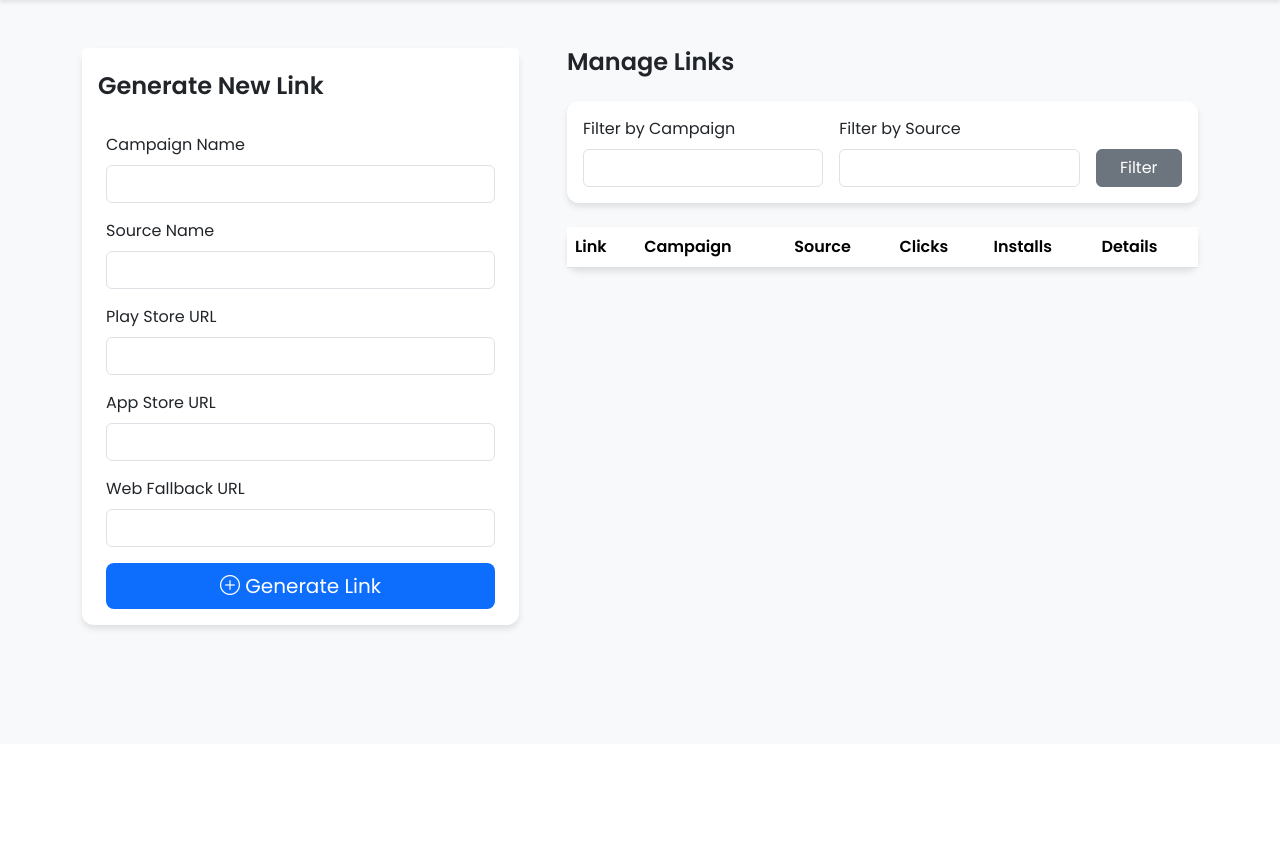
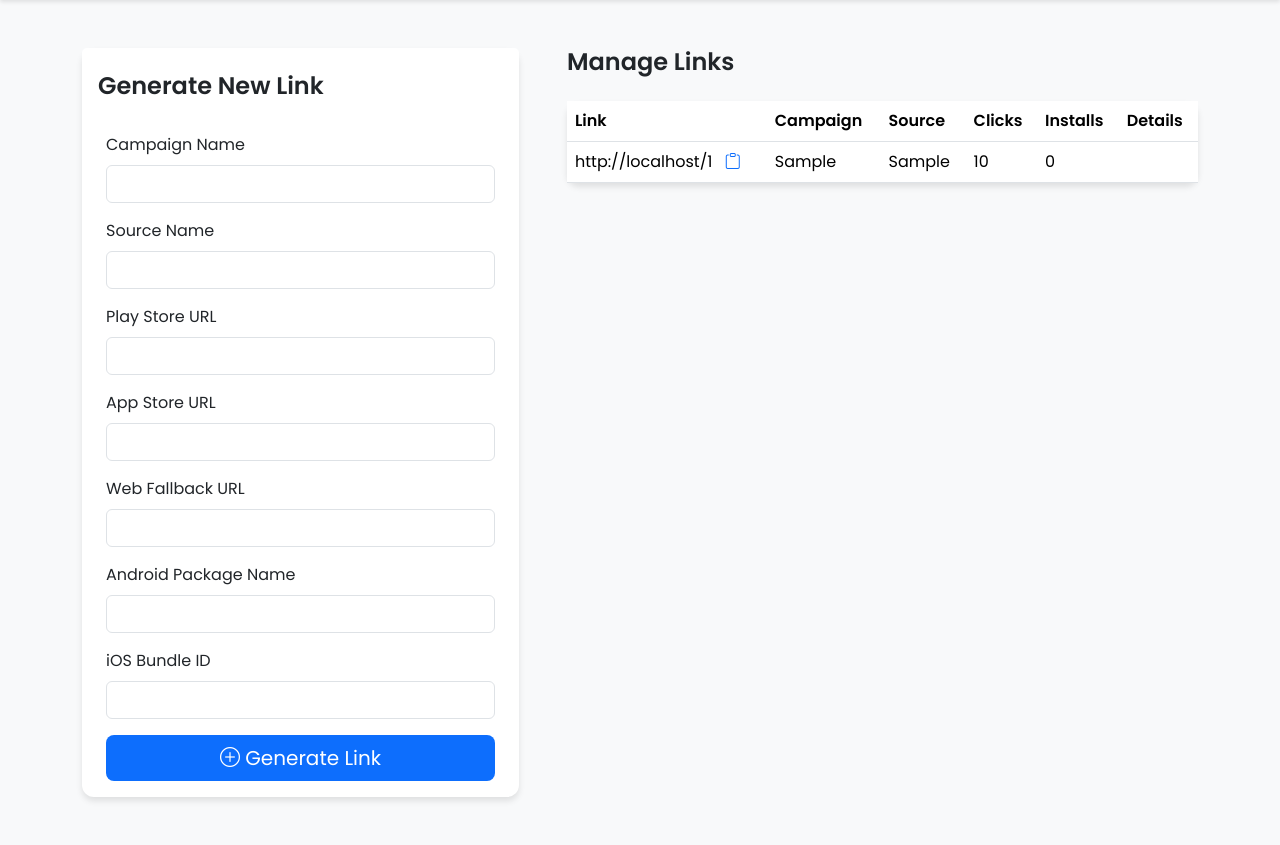
Before and after one commit to sumanth1905/Deeplink, a Flask app: page /admin in a window 1280 px wide. Shown: the part 56-901 px from the top of the page. Before the commit the page ends 687 px from the top, so only its background shows below. Run offline with Flask 3, Linux system fonts and the light colour scheme; tables that the repository leaves empty hold one stand-in row (values such as "Sample post"); lists and menus that the app fills with data are empty.

Commit message:
Add files via upload

```diff
--- a/app/templates/dashboard.html
+++ b/app/templates/dashboard.html
@@ -76,6 +76,15 @@
                                 <label for="web_url" class="form-label">Web Fallback URL</label>
                                 <input type="url" class="form-control" id="web_url" name="web_url" required>
                             </div>
+                            <div class="mb-3">
+                                <label for="package_name" class="form-label">Android Package Name</label>
+                                <input type="text" class="form-control" id="package_name" name="package_name" required>
+                            </div>
+                            <!-- Optionally for iOS -->
+                            <div class="mb-3">
+                                <label for="ios_bundle_id" class="form-label">iOS Bundle ID</label>
+                                <input type="text" class="form-control" id="ios_bundle_id" name="ios_bundle_id">
+                            </div>
                             <div class="d-grid">
                                 <button type="submit" class="btn btn-primary btn-lg"><i class="bi bi-plus-circle"></i> Generate Link</button>
                             </div>
@@ -87,25 +96,6 @@
             <!-- Manage Links Table -->
             <div class="col-lg-7">
                 <h4 class="fw-bold mb-4">Manage Links</h4>
-
-                <!-- Filter Form -->
-                <div class="card mb-4">
-                    <div class="card-body">
-                        <form method="GET" action="/admin" class="row g-3 align-items-end">
-                            <div class="col-md-5">
-                                <label for="campaign" class="form-label">Filter by Campaign</label>
-                                <input type="text" class="form-control" name="campaign" value="{{ campaign_filter }}">
-                            </div>
-                            <div class="col-md-5">
-                                <label for="source" class="form-label">Filter by Source</label>
-                                <input type="text" class="form-control" name="source" value="{{ source_filter }}">
-                            </div>
-                            <div class="col-md-2">
-                                <button type="submit" class="btn btn-secondary w-100">Filter</button>
-                            </div>
-                        </form>
-                    </div>
-                </div>
 
                 <div class="card">
                     <div class="card-body p-0">
@@ -122,7 +112,7 @@
                                     </tr>
                                 </thead>
                                 <tbody>
-                                    {% for click, install_count in clicks_with_stats %}
+                                    {% for click in clicks %}
                                     <tr>
                                         <td>
                                             <span id="link-{{ click.click_id }}">{{ request.host_url }}{{ click.click_id }}</span>
@@ -131,11 +121,10 @@
                                         <td>{{ click.campaign }}</td>
                                         <td>{{ click.source }}</td>
                                         <td>{{ click.total_clicks }}</td>
-                                        <td>{{ install_count }}</td>
                                         <td>
-                                            <a href="{{ url_for('main.admin_link_details', click_id=click.click_id) }}" class="btn btn-sm btn-outline-primary">
-                                                <i class="bi bi-eye"></i> View
-                                            </a>
+                                            {{ click.installs|length if click.installs is defined else 0 }}
+                                        </td>
+                                        <td>
                                         </td>
                                     </tr>
                                     {% endfor %}
```
